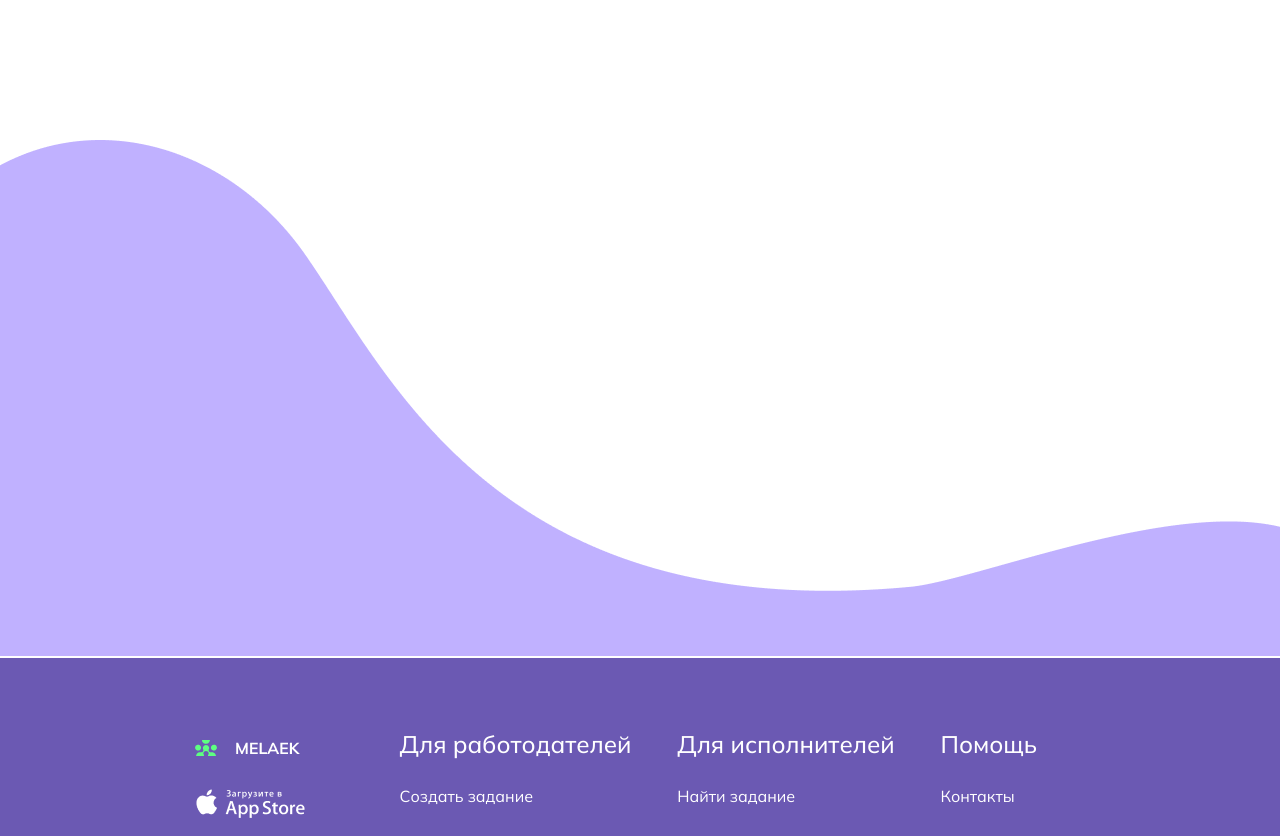
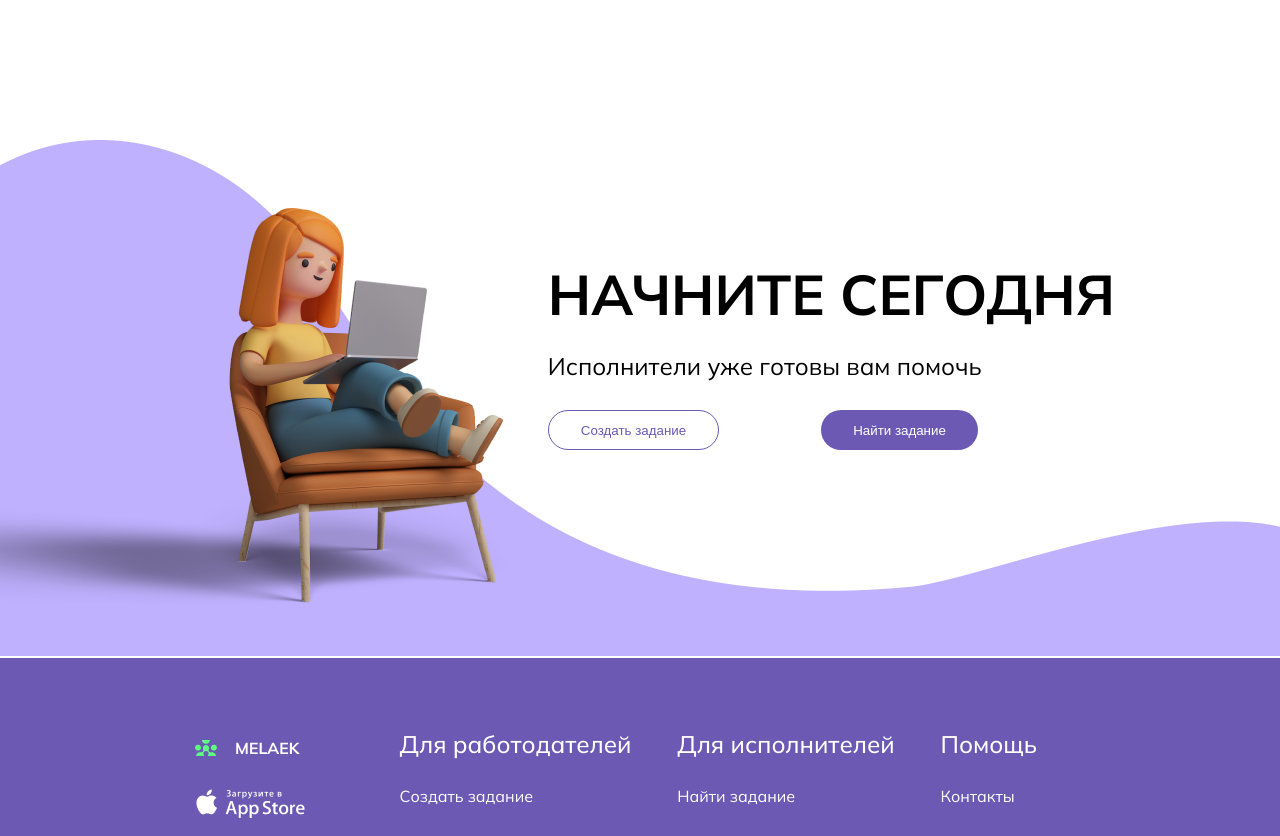
Before and after one commit to eduard10110/freelance-front-project, a React (Create React App) app: page / in a window 1280 px wide. Shown: the part 2820-3656 px from the top of the page. Built offline with nearby package versions, Linux system fonts and the light colour scheme.

Commit message:
add start today section

```diff
--- a/src/assets/scss/contractCard.scss
+++ b/src/assets/scss/contractCard.scss
@@ -83,6 +83,7 @@
       align-items: center;
       background: $light-purple;
       padding: 0 2rem 2rem 2rem;
+
       button {
         width: 100%;
         padding: 1rem;
@@ -92,4 +93,8 @@
   .open {
     bottom: -1rem;
   }
+
+  .contract-card-person:hover {
+    bottom: -1rem;
+  }
 }
--- a/src/assets/scss/home.scss
+++ b/src/assets/scss/home.scss
@@ -19,7 +19,7 @@
         .girl-image {
           position: absolute;
           right: 0%;
-          bottom: 3%
+          bottom: 3%;
         }
 
         .boy-image {
@@ -159,6 +159,7 @@
       height: 90vh;
       display: flex;
       align-items: flex-end;
+      position: relative;
 
       .start-today-container {
         width: 100%;
@@ -169,8 +170,38 @@
           display: flex;
           justify-content: center;
 
-          .content {
+          .girl-with-computer-image {
+            position: absolute;
+            bottom: 0%;
+            left: 0%;
+          }
+
+          .content-wrapper {
             width: 950px;
+            position: relative;
+            display: flex;
+            justify-content: flex-end;
+            align-items: center;
+
+            .content {
+              z-index: 9999999999999;
+              margin-top: 8rem;
+            }
+
+            h2 {
+              text-transform: uppercase;
+              margin-bottom: 2rem;
+            }
+
+            .buttons-wrapper {
+              margin-top: 2rem;
+              width: 430px;
+              display: flex;
+              justify-content: space-between;
+              .btn {
+                padding: 0 2rem;
+              }
+            }
           }
         }
       }
--- a/src/components/cards/contractCard/index.js
+++ b/src/components/cards/contractCard/index.js
@@ -6,13 +6,6 @@ import defaultPersonContract from "../../../assets/images/default-person-contrac
 import arrowOpen from "../../../assets/images/arrow-open.png";
 
 export default function ContractCard() {
-  const [arrowOpened, setArrowOpened] = useState(false);
-
-  console.log(arrowOpened);
-
-  const handleArrowOpen = () => {
-    setArrowOpened(!arrowOpened);
-  };
   return (
     <div className="contract-card">
       <div className="contract-card-heart1">
@@ -25,8 +18,8 @@ export default function ContractCard() {
           Приятный специалист. Составил договор в кратчайшие сроки. Рекомендую!
         </p>
       </div>
-      <div className={`contract-card-person ${arrowOpened ? "open" : ""}`}>
-        <span onClick={handleArrowOpen} role="presentation">
+      <div className={`contract-card-person`}>
+        <span role="presentation">
           <img src={arrowOpen} alt="arrow" />
         </span>
         <div className="contract-card-person-info">
--- a/src/containers/homeReviewsContainer/index.js
+++ b/src/containers/homeReviewsContainer/index.js
@@ -1,5 +1,6 @@
 import ContractCard from "components/cards/contractCard";
 import React from "react";
+import girlWithComputerImage from "assets/images/girl-with-computer.png";
 
 export default function HomeReviewsContainer() {
   return (
@@ -18,7 +19,25 @@ export default function HomeReviewsContainer() {
       <div className="start-today-container-wrapper">
         <div className="start-today-container">
           <div className="content-wrapper">
-            <div className="content"></div>
+            <div>
+              <img
+                src={girlWithComputerImage}
+                className="girl-with-computer-image"
+                alt="girl"
+              />
+            </div>
+            <div className="content-wrapper">
+              <div className="content">
+                <h2>Начните сегодня</h2>
+                <p className="body1">Исполнители уже готовы вам помочь</p>
+                <div className="buttons-wrapper">
+                  <button className="btn btn-purple">Создать задание</button>
+                  <button className="btn btn-purple-filled">
+                    Найти задание
+                  </button>
+                </div>
+              </div>
+            </div>
           </div>
         </div>
       </div>
```
Also changed, not shown: src/assets/images/girl-with-computer.png (added), 1 other file (tests, documents, lock files or other folders).
